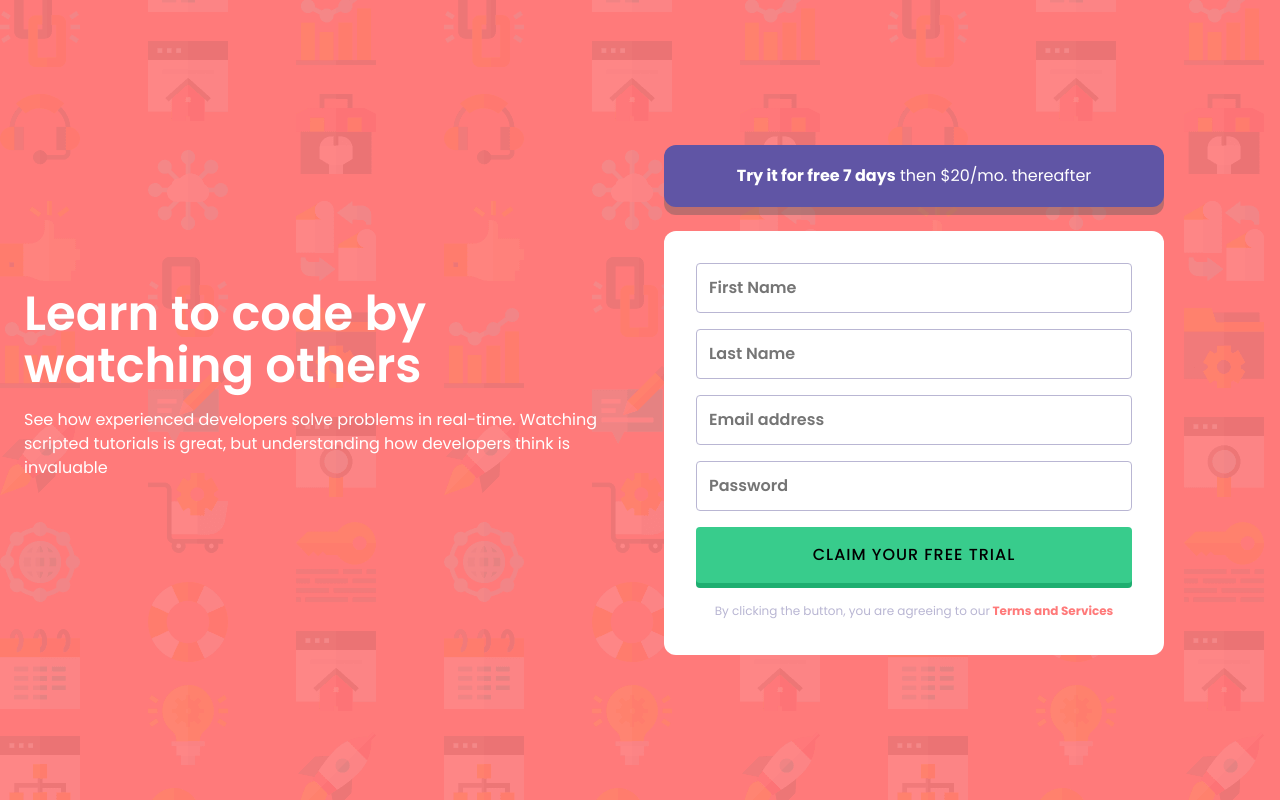
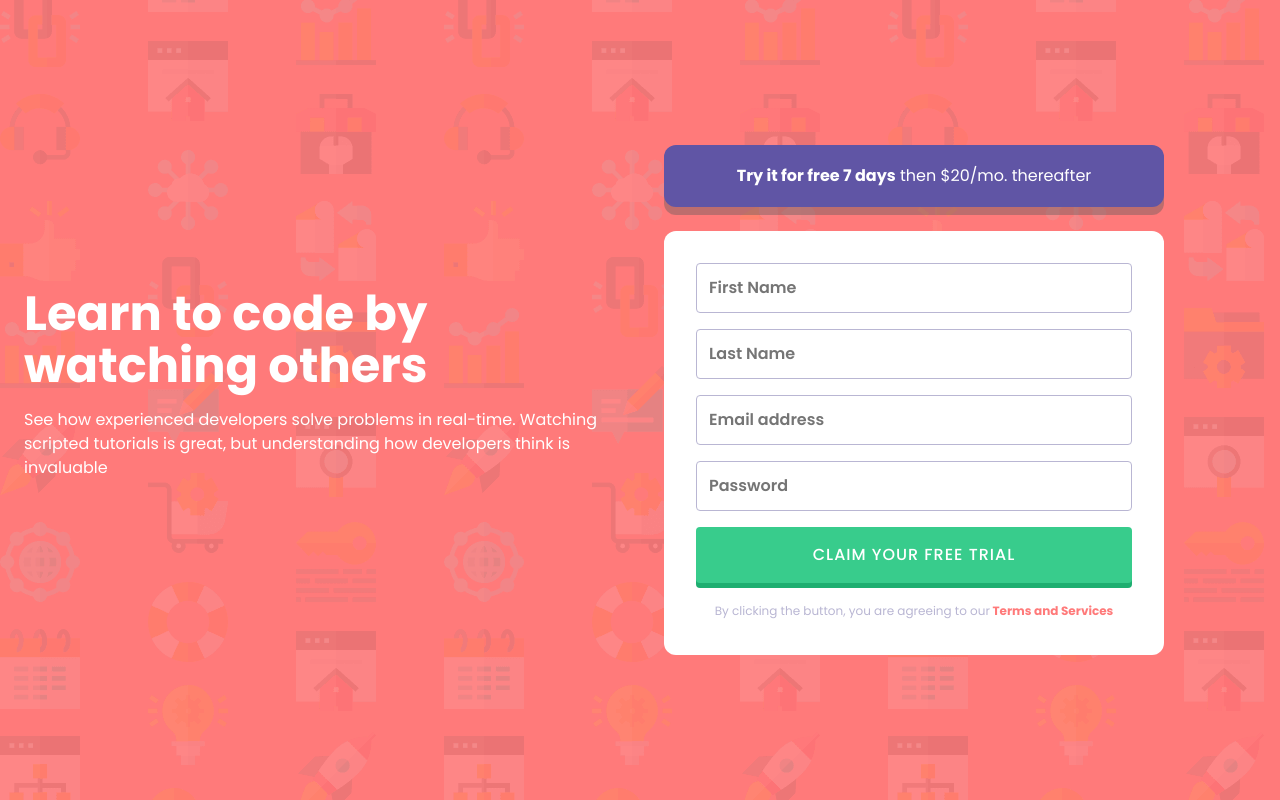
Before and after one commit to Matej-ch/intro-with-signup-form, a React (Vite) app: page / in a window 1280 px wide. Built offline with nearby package versions, Linux system fonts and the light colour scheme.

Commit message:
updated weight of font and color on button

```diff
--- a/src/IntroPage.scss
+++ b/src/IntroPage.scss
@@ -6,7 +6,7 @@
   .heading {
     font-size: 2rem;
     padding: 1rem 0;
-    font-weight: 600;
+    font-weight: 700;
   }
 
   .paragraph {
@@ -83,6 +83,7 @@
   .submit {
     background-color: var(--green);
     border: none;
+    color: white;
     width: 100%;
     text-transform: uppercase;
     border-radius: 0.25rem;
```
